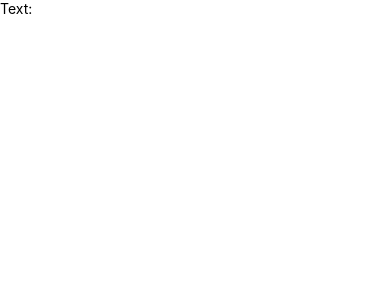
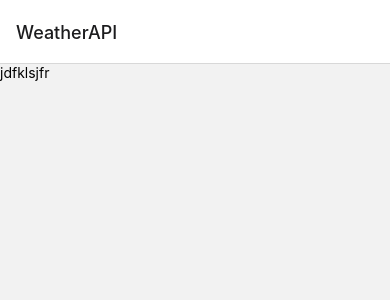
Before and after one commit to biswas98/ReactNative_CLI, a React Native app: screen /WeatherAPI in a window 390 px wide. Shown: the top 300 px of the page. Built offline with nearby package versions, Linux system fonts and the light colour scheme.

Commit message:
experimenting

```diff
--- a/App.tsx
+++ b/App.tsx
@@ -18,15 +18,14 @@ const Stack = createNativeStackNavigator();
 function App() {
 	// console.log(Platform.OS);
 	return (
-		// <NavigationContainer>
-		// 	<Stack.Navigator>
-		// 		{/* <Stack.Screen name='Login' component={Login}/>
-		// 		<Stack.Screen name='Dashboard' component={Dashboard}/>
-		// 		<Stack.Screen name='API' component={API}/> */}
-		// 		<Stack.Screen name='WeatherAPI' component={WeatherAPI}/>
-		// 	</Stack.Navigator>
-		// </NavigationContainer>
-		<Text>Text: {process.env.REACT_APP_TEST}</Text>
+		<NavigationContainer>
+			<Stack.Navigator>
+				{/* <Stack.Screen name='Login' component={Login}/>
+				<Stack.Screen name='Dashboard' component={Dashboard}/>
+				<Stack.Screen name='API' component={API}/> */}
+				<Stack.Screen name='WeatherAPI' component={WeatherAPI}/>
+			</Stack.Navigator>
+		</NavigationContainer>
 	)
 }
 
--- a/components/API/WeatherAPI.jsx
+++ b/components/API/WeatherAPI.jsx
@@ -1,5 +1,6 @@
 import { View, Text } from 'react-native'
 import React, { useEffect } from 'react'
+// import 'dotenv/config'
 
 export default function WeatherAPI() {
 
@@ -20,7 +21,7 @@ export default function WeatherAPI() {
 
     return (
         <View>
-            <Text></Text>
+            <Text>jdfklsjfr</Text>
         </View>
     )
 }
```
Also changed, not shown: 2 other files (tests, documents, lock files or other folders).
